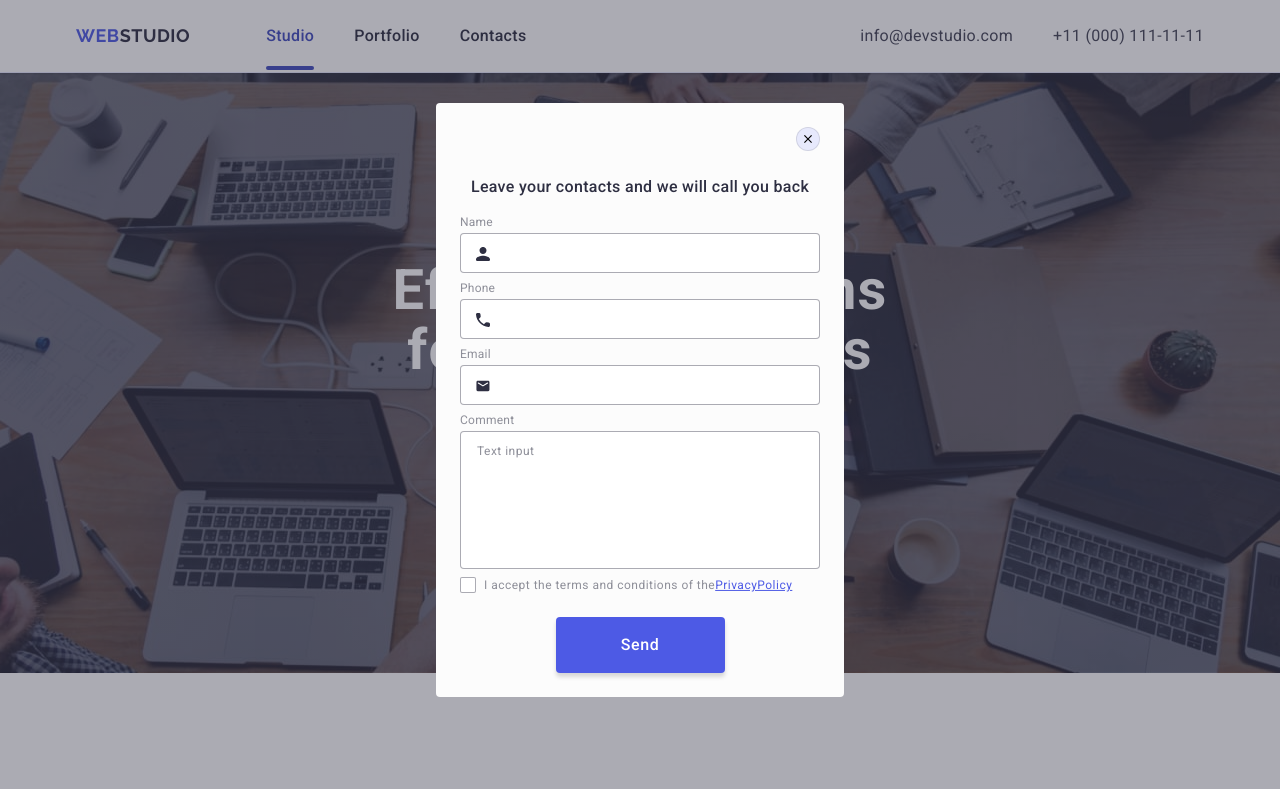
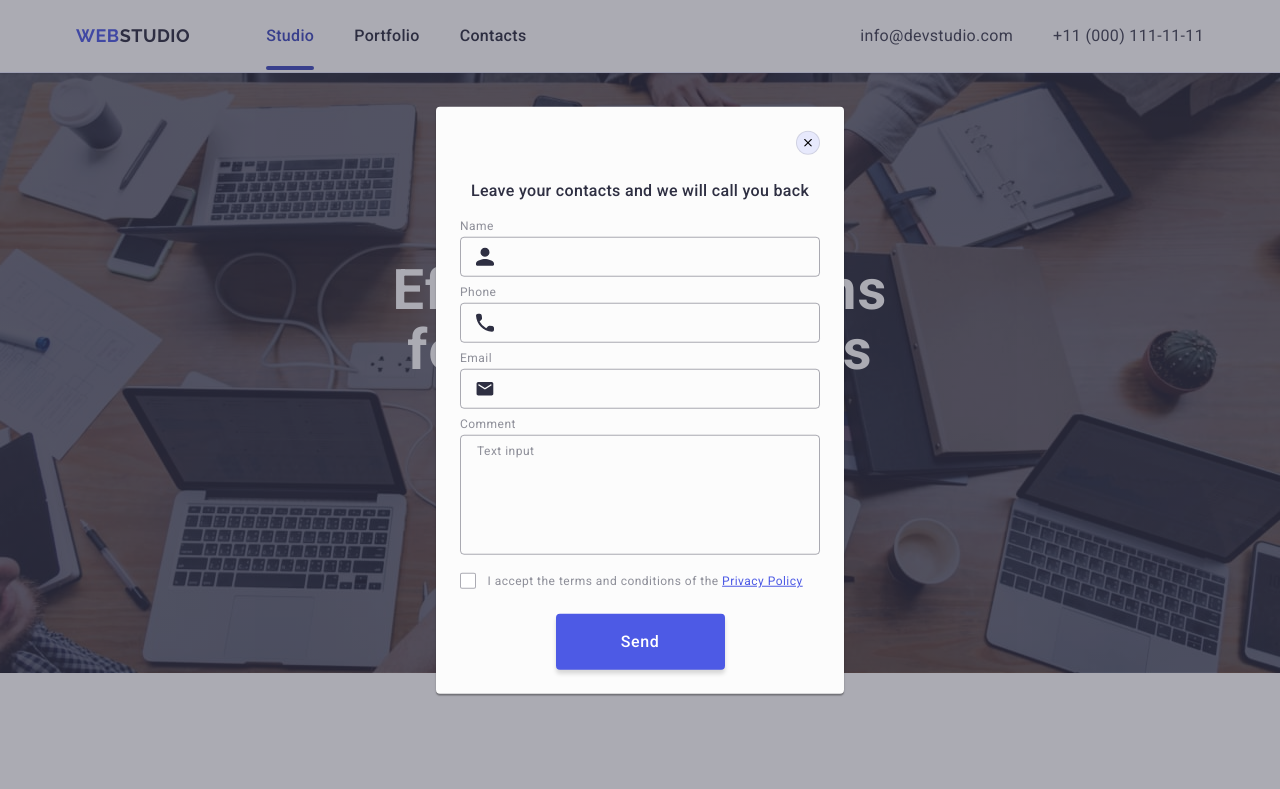
Before and after one commit to Jey2507/goit-markup-hw-05, a plain HTML site: page index.html in a window 1280 px wide. Shown: the top 789 px of the page. Drawn offline with nearby package versions, Linux system fonts and the light colour scheme.

Commit message:
last commit

```diff
--- a/css/style.css
+++ b/css/style.css
@@ -448,7 +448,7 @@ address {
     padding-bottom: 100px;
 }
 
-.section-two-footer {
+.p-telegram {
     color: #FFFFFF;
     font-family: "Roboto";
     font-size: 16px;
@@ -506,31 +506,44 @@ address {
 }
 
 .input-footer {
-    background-color: #2E2F42;
+    background-color: transparent;
     width: 264px;
     height: 40px;
     border-radius: 4px;
-    border: 1px solid  #FFF;
+    border: 1px solid  #ffffff;
     box-shadow: 0px 4px 4px 0px rgba(0, 0, 0, 0.15);
-    margin-right: 24px;
-    padding: 8px 12px;
+    padding-left: 16px;
+
+    font-size: 12px;
+    line-height: 1.5;
+    letter-spacing: 0.04em;
+    color: #ffffff;
+    filter: drop-shadow(0px 4px 4px rgba(0, 0, 0, 0.15));
+
 }
 
 .form-footer {
     display: flex;
     align-items: center;
+    gap: 24px;
+}
+
+.svg-telegram {
+    margin-left: 16px;
 }
 
 .button-footer {
     border-radius: 4px;
     background: #4D5AE5;
-    width: 165px;
+    min-width: 165px;
+    height: 40px;
     padding: 8px 24px;
 
     color: #FFF;
     text-align: center;
 
-    font-family: "Roboto";
+    font-family: "Roboto" sans-serif;
+    border: none;
     font-size: 16px;
     font-weight: 500;
     line-height: 1.5;
@@ -538,7 +551,7 @@ address {
     letter-spacing: 0.64px;
     display: flex;
     align-items: center;
-    justify-content: space-between;
+    justify-content: center
 }
 
 /* ================== ALL MODAL ================== */
@@ -555,7 +568,7 @@ address {
     opacity: 0;
     visibility: hidden;
     pointer-events: none;
-    transition: opacity 250ms linear, visibility 250ms linear;
+    transition: opacity 250ms cubic-bezier(0.4, 0, 0.2, 1), visibility 250ms cubic-bezier(0.4, 0, 0.2, 1);
 }
 
 .back-drop.open-is {
@@ -570,12 +583,18 @@ address {
     left: 50%;
     transform: translate(-50%, -50%);
     width: 408px;
+    min-height: 584px;
     border-radius: 4px;
     background: #FCFCFC;
-    padding: 24px;
+    padding: 72px 24px 24px 24px;
+    box-shadow: 0px 1px 1px rgba(0, 0, 0, 0.14),
+        0px 1px 3px rgba(0, 0, 0, 0.12),
+        0px 2px 1px rgba(0, 0, 0, 0.2);
+    transition: transform 250ms cubic-bezier(0.4, 0, 0.2, 1);
 }
 
 .close-btn {
+    padding: 0;
     position: absolute;
     width: 24px;
     height: 24px;
@@ -586,8 +605,20 @@ address {
     align-items: center;
     top: 24px;
     right: 24px;
+    transition: background-color 250ms cubic-bezier(0.4, 0, 0.2, 1), border 250ms cubic-bezier(0.4, 0, 0.2, 1);
 
     background-color: #E7E9FC;
+}
+
+.close-btn:hover,
+.close-btn:focus {
+    background-color:#404bbf;
+    border: none;
+    fill: #ffffff;
+}
+
+.svg-close {
+    transition: fill 250ms cubic-bezier(0.4, 0, 0.2, 1);
 }
 
 .p-form {
@@ -599,7 +630,6 @@ address {
     letter-spacing: 0.02em;
 
     margin-bottom: 16px;
-    margin-top: 48px;
 
     color: #2E2F42;
 }
@@ -612,7 +642,7 @@ address {
     font-weight: 400;
     line-height: 1.17;
 
-    letter-spacing: 0.02em;
+    letter-spacing: 0.04em;
 }
 
 .input-form {
@@ -622,6 +652,7 @@ address {
     border: 1px solid rgba(46, 47, 66, 0.40);
     outline: 4px;
     outline-color: transparent;
+    background-color: transparent;
 
     padding-left: 38px;
 
@@ -637,18 +668,19 @@ address {
 }
 
 .area-form {
-    height: 138px;
+    height: 120px;
     border-radius: 4px;
     border: 1px solid rgba(46, 47, 66, 0.40);
     resize: none;
-    padding: 12px 16px;
-    outline: none;
+    padding: 8px 16px;
+    outline: transparent;
 
-    color: rgba(46, 47, 66, 0.80);
+    color: rgba(46, 47, 66, 0.4);
+    background-color: transparent;
 
     font-size: 12px;
     font-weight: 400;
-    line-height: 1.7;
+    line-height: 1.17;
 
     letter-spacing: 0.04em;
 
@@ -660,6 +692,9 @@ address {
 }
 
 .review-chek {
+    display: inline-flex;
+    justify-content: center;
+    align-items: center;
     width: 16px;
     height: 16px;
     margin-right: 8px;
@@ -669,16 +704,10 @@ address {
     cursor: pointer;
     fill: transparent;
 
-    display: inline-flex;
-    justify-content: center;
-    align-items: center;
-
-    transition: border,fill,background-color 250ms cubic-bezier(0.4, 0, 0.2, 1);;
+    transition: background-color 250ms cubic-bezier(0.4, 0, 0.2, 1), border 250ms cubic-bezier(0.4, 0, 0.2, 1), fill 250ms cubic-bezier(0.4, 0, 0.2, 1);
 }
 
 .chek-form {
-    display: flex;
-    align-items: center;
     color: #8E8F99;
 
     font-size: 12px;
@@ -715,16 +744,18 @@ address {
 
 .svgs-form {
     position: absolute;
-    top: 14px;
+    top: 50%;
     left: 16px;
     fill: #2E2F42;
+
+    transform: translateY(-50%);
 
     transition: fill 250ms cubic-bezier(0.4, 0, 0.2, 1);
 }
 
 .btn-form {
     display: block;
-    width: 169px;
+    min-width: 169px;
     padding: 16px 32px;
     margin: 0 auto;
     border-radius: 4px;
@@ -745,7 +776,7 @@ address {
 }
 
 .a-form {
-    color: #4D5AE5;
+    color: #4d5ae5;
     text-decoration: underline;
 }
 
@@ -769,4 +800,10 @@ address {
     flex-direction: column;
     margin-bottom: 8px;
 }
+
+.div-form-coment {
+    display: flex;
+    flex-direction: column;
+    margin-bottom: 16px;
+}
 /* ================== /ALL MODAL ================== */
--- a/index.html
+++ b/index.html
@@ -376,12 +376,14 @@
                     </li>
                 </ul>
             </div>
-            <div>
-                <p class="section-two-footer">Subscribe</p>
+            <div class="div-subscribe">
+                <p class="p-telegram">Subscribe</p>
                 <form class="form-footer">
-                    <input class="input-footer" type="email" placeholder="Email">
+                    <label class="label-telegram" for="subs">
+                    <input id="subs" class="input-footer" name="e-mail" type="email" placeholder="E-mail">
+                    </label>
                     <button class="button-footer" type="submit">Subscribe
-                        <svg width="24" height="24">
+                        <svg class="svg-telegram" width="24" height="24">
                         <use href="./images/icons.svg#icon-telegram"></use>
                         </svg>
                     </button>
@@ -389,42 +391,6 @@
             </div>
         </div>
     </footer>
-    <!-- <div class="div-form">
-                    <form class="form-main">
-                        <div class="div-close">
-                            <svg width="8" height="8">
-                                <use href="./images/icons.svg#icon-vector"></use>
-                            </svg>
-                        </div>
-                        <p class="p-form">Leave your contacts and we will call you back</p>
-                        <ul class="list">
-                            <li class="li-form">
-                                <label for="name" class="label-form">Name</label>
-                                <input type="text" id="name" class="input-form" name="user_name" required/>
-                                <svg width="12" height="12" class="svgs-form">
-                                    <use href="./images/icons.svg#icon-pers"></use>
-                                </svg>
-                            </li>
-                            <li class="li-form">
-                                <label for="phone" class="label-form">Phone</label>
-                                <input type="tel" id="phone" class="input-form" name="user_name" required/>
-                            </li>
-                            <li class="li-form">
-                                <label for="mail" class="label-form">Email</label>
-                                <input type="email" id="mail" class="input-form" name="user_email" required/>
-                            </li>
-                            <li class="li-form">
-                                <label for="msg" class="label-form">Comment</label>
-                                <textarea id="msg" class="area-form" name="user_message" placeholder="Text input"></textarea>
-                            </li>
-                            <div class="div-check-form">
-                                <input type="checkbox" id="chekboxxx" name="user_submit"></input>
-                                <label for="chekboxxx" class="chek-form">I accept the terms and conditions of the <a href="" class="a-form">Privacy Policy</a></label>
-                            </div>
-                            <button type="submit" class="btn-form">Send</button>
-                        </ul>
-                    </form>
-                </div> -->
         <div class="back-drop open-is">
             <div class="modal">
                 <button class="close-btn" aria-label="close modal button" type="button">
@@ -435,10 +401,10 @@
                 <p class="p-form">Leave your contacts and we will call you back</p>
                 <form>
                     <div class="div-form">
-                        <label for="name" class="label-form">Name</label>
+                        <label for="user-name" class="label-form">Name</label>
                         <div class="div-post-icon">
-                            <input type="text" id="name" class="input-form" name="user_name" required />
-                            <svg class="svgs-form" width="14" height="14">
+                            <input type="text" id="user-name" class="input-form" name="user-name" required >
+                            <svg class="svgs-form" width="18" height="24">
                                 <use href="./images/icons.svg#icon-pers"></use>
                             </svg>
                         </div>
@@ -446,8 +412,8 @@
                     <div class="div-form">
                         <label for="phone" class="label-form">Phone</label>
                         <div class="div-post-icon">
-                            <input type="tel" id="phone" class="input-form" name="user_name" required />
-                            <svg class="svgs-form" width="14" height="14">
+                            <input type="tel" id="phone" class="input-form" name="user_name" required >
+                            <svg class="svgs-form" width="18" height="24">
                                 <use href="./images/icons.svg#icon-tel"></use>
                             </svg>
                         </div>
@@ -455,25 +421,27 @@
                     <div class="div-form">
                         <label for="mail" class="label-form">Email</label>
                         <div class="div-post-icon">
-                            <input type="email" id="mail" class="input-form" name="user_email" required />
-                            <svg class="svgs-form" width="14" height="14">
+                            <input type="email" id="mail" class="input-form" name="user_email" required >
+                            <svg class="svgs-form" width="18" height="24">
                                 <use href="./images/icons.svg#icon-email"></use>
                             </svg>
                         </div>
                     </div>
-                    <div class="div-form">
-                        <label for="msg" class="label-form">Comment</label>
-                        <textarea id="msg" class="area-form" name="user_message" placeholder="Text input"></textarea>
+                    <div class="div-form-coment">
+                        <label for="user-comment" class="label-form">Comment</label>
+                        <textarea id="user-comment" class="area-form" name="user-comment" placeholder="Text input"></textarea>
                     </div>
                     <div class="div-check-form">
-                        <input class="chek-form-input visually-hidden" type="checkbox" id="chekboxxx" name="user_submit"></input>
-                        <label for="chekboxxx" class="chek-form">
+                        <input class="chek-form-input visually-hidden" value="true" type="checkbox" id="user-privacy" name="user-privacy">
+                        <label for="user-privacy" class="chek-form">
                         <span class="review-chek">
-                            <svg class="chek-ok" width="16" height="16">
+                            <svg class="chek-ok" width="10" height="8">
                                 <use href="./images/icons.svg#icon-ok">
                                 </use>
                             </svg>
-                        </span>I accept the terms and conditions of the <a href="" class="a-form">PrivacyPolicy</a></label>
+                        </span>
+                        I accept the terms and conditions of the <a href="#" class="a-form">Privacy Policy</a>
+                        </label>
                     </div>
                     <button type="submit" class="btn-form">Send</button>
                 </form>
```
